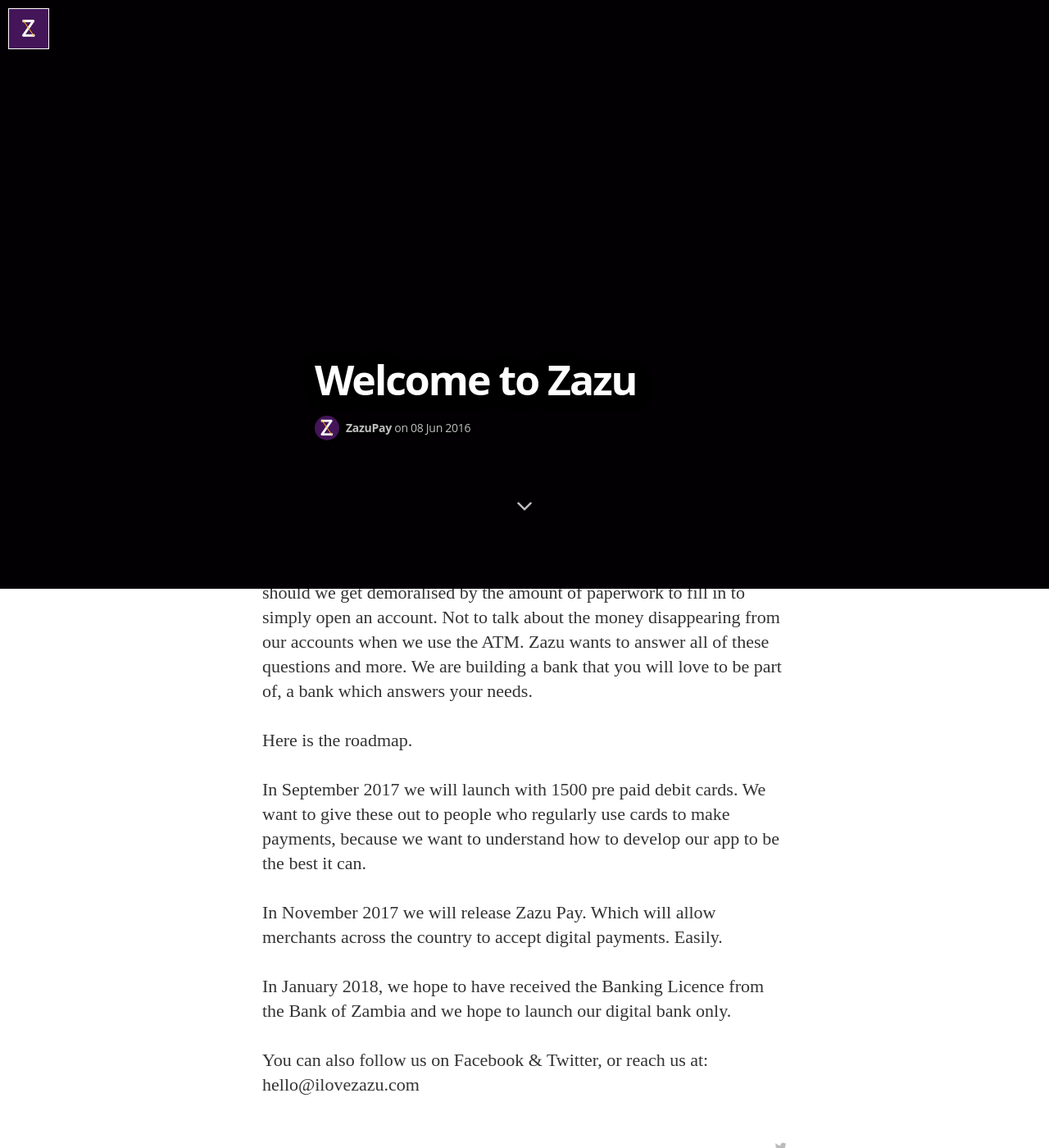
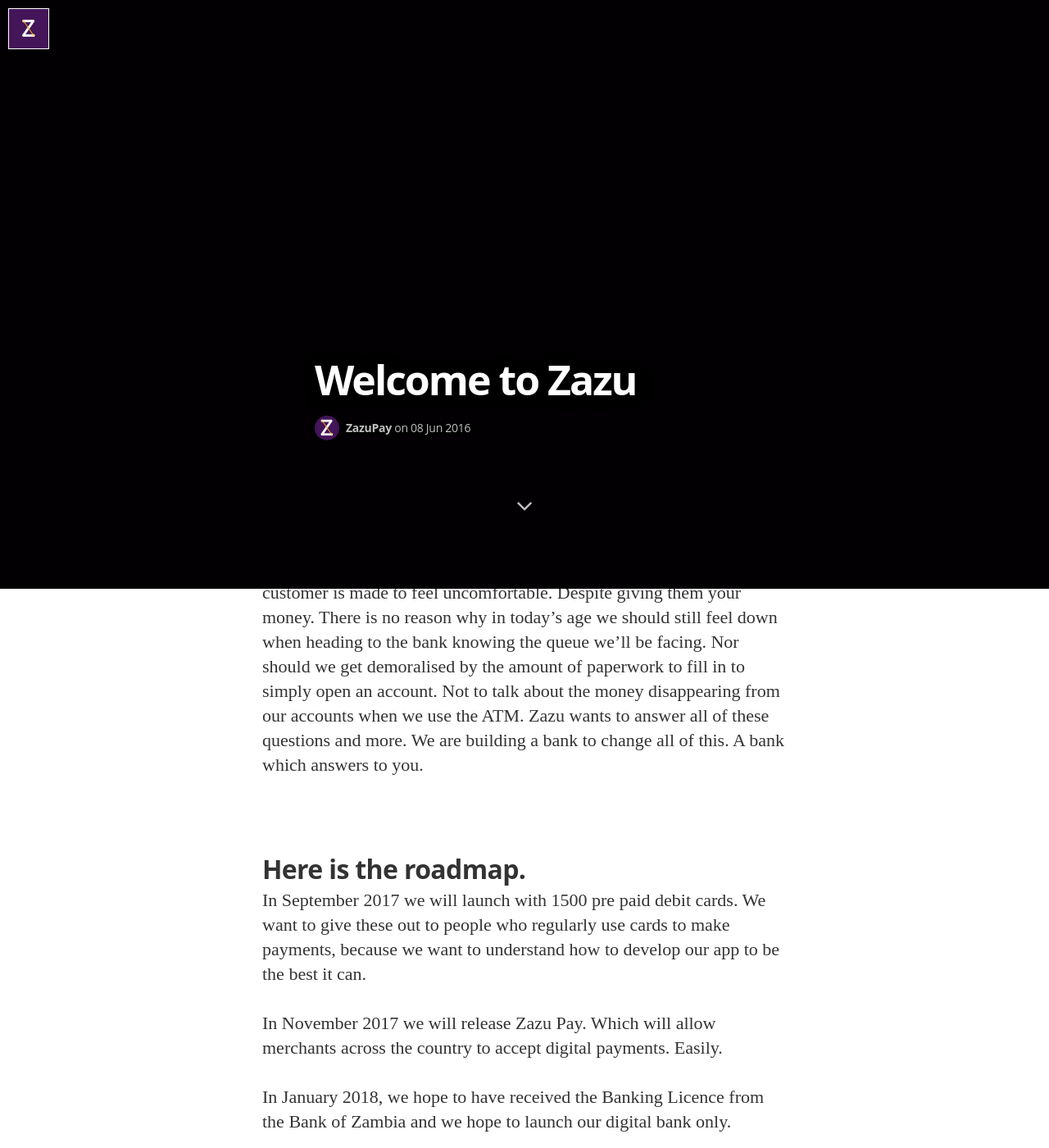
Before and after one commit to zazuafrica/blog, a Jekyll site: the page built from _posts/2016-06-08-welcome-to-zazu.markdown, in a window 1280 px wide and 1400 px high, scrolled down 682 px. Shown: the whole window at 82% size. Built offline with Jekyll 4.4.1, drawn with Linux system fonts in a browser that asks for light colours; nearby versions of some CDN libraries; some web fonts are replaced.

Commit message:
Create 2016-06-08-welcome-to-zazu.markdown

```diff
--- a/_posts/2016-06-08-welcome-to-zazu.markdown
+++ b/_posts/2016-06-08-welcome-to-zazu.markdown
@@ -8,13 +8,13 @@
 image2: /assets/article_images/2014-11-30-mediator_features/night-track-mobile.JPG
 ---
 
-**It’s Zazu!**
+**What is Zazu?**
 
-Zazu wants to be Africa's first digital-only bank. We want to provide a service that other banks cannot offer, but that everyone wants: a bank that is easy to approach, that tells you exactly what you are paying for & why and takes away all unnecessary fees. We want to build a bank that helps you manage your money better, so that you can achieve your objectives, from building a house to a weekend escape.
+Zazu wants to be Africa's first digital-only bank. It is extremely expensive to open and operate bank branches, especially in developing countries. As a result, people do not have bank accounts. And they don't interact with financial services at all. We want to change this. We want to provide a service that other banks cannot offer: a bank that is easy to approach, a bank that tells you exactly what you are spending & a bank that takes away all the unnecessary fees. We want to build a bank that helps you manage your money better, so that you can achieve your objectives, from building a house to a weekend escape.
 
-Extremely bad service is very very common among African banks. From the scary security guards outside, to the grumpy overworked bank teller. Most banks seem to be relics to colonialism in which the customer is made to feel uncomfortable. Despite giving them your money. There is no reason why in today’s age we should still feel down when heading to the bank knowing the queue we’ll be facing. Nor should we get demoralised by the amount of paperwork to fill in to simply open an account. Not to talk about the money disappearing from our accounts when we use the ATM. Zazu wants to answer all of these questions and more.  We are building a bank that you will love to be part of, a bank which answers your needs.
+Extremely bad service is very very common among African banks. From the scary security guards outside, to the grumpy overworked bank teller. Most banks seem to be relics of colonialism in which the customer is made to feel uncomfortable. Despite giving them your money. There is no reason why in today’s age we should still feel down when heading to the bank knowing the queue we’ll be facing. Nor should we get demoralised by the amount of paperwork to fill in to simply open an account. Not to talk about the money disappearing from our accounts when we use the ATM. Zazu wants to answer all of these questions and more.  We are building a bank to change all of this. A bank which answers to you.
 
-Here is the roadmap.
+# Here is the roadmap.
 
 In September 2017 we will launch with 1500 pre paid debit cards. We want to give these out to people who regularly use cards to make payments, because we want to understand how to develop our app to be the best it can.
 
```
